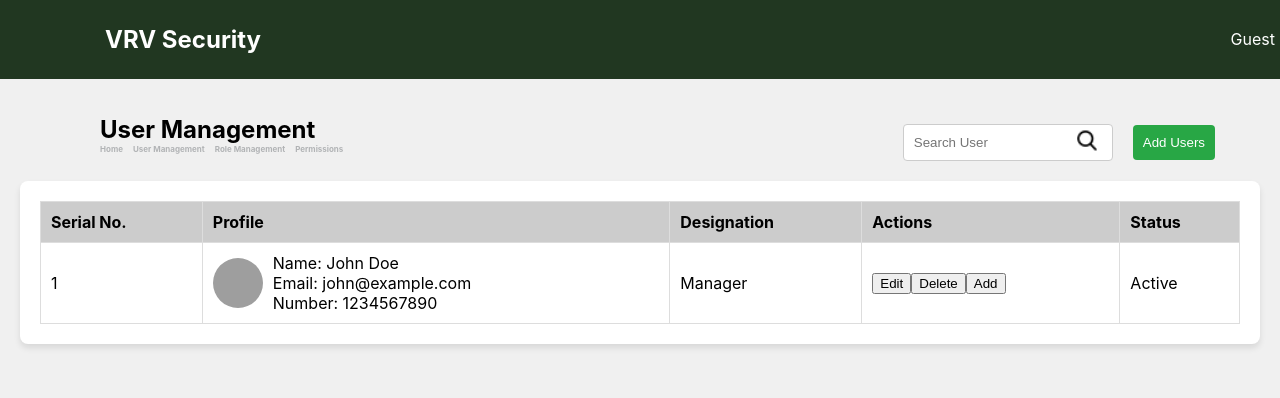
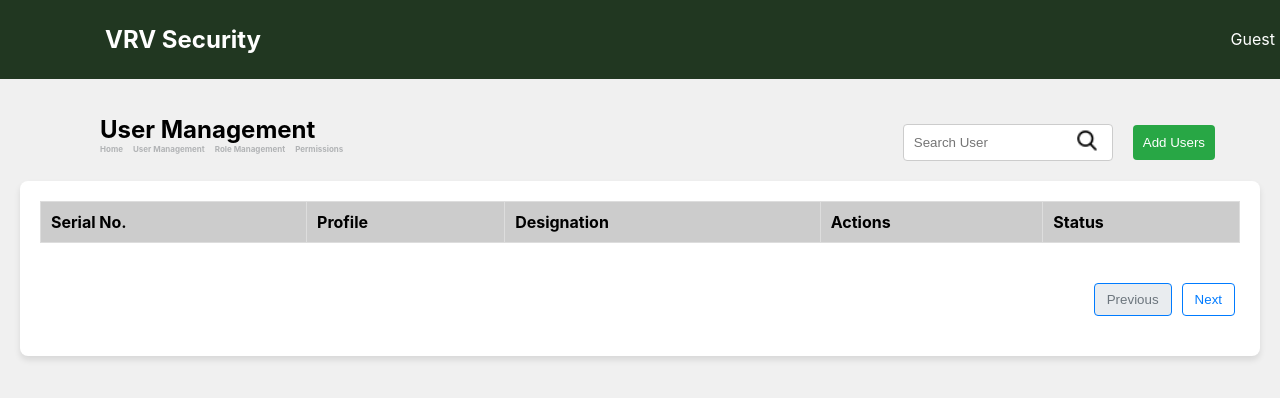
Before and after one commit to niteshmandall/vrvusermanageapp, a React (Create React App) app: page /dashboard in a window 1280 px wide. Shown: the top 398 px of the page. Built offline with nearby package versions, Linux system fonts and the light colour scheme; grey boxes are pictures that could not be loaded.

Commit message:
pagination work

```diff
--- /dev/null
+++ b/src/component/Pagination.css
@@ -0,0 +1,33 @@
+.pagination {
+  display: flex;
+  justify-content: flex-end; /* Align pagination to the right */
+  align-items: center; /* Center vertically */
+  margin: 20px 0; /* Add some margin above and below */
+}
+
+.pagination-button {
+  margin: 0 5px; /* Add space between buttons */
+  padding: 8px 12px; /* Add padding for better click area */
+  border: 1px solid #007bff; /* Border color */
+  background-color: #fff; /* Background color */
+  color: #007bff; /* Text color */
+  cursor: pointer; /* Pointer cursor on hover */
+  border-radius: 4px; /* Rounded corners */
+  transition: background-color 0.3s, color 0.3s; /* Transition for hover effect */
+}
+
+.pagination-button:hover {
+  background-color: #007bff; /* Change background on hover */
+  color: #fff; /* Change text color on hover */
+}
+
+.pagination-button:disabled {
+  background-color: #e9ecef; /* Light gray background for disabled */
+  color: #6c757d; /* Gray text for disabled */
+  cursor: not-allowed; /* Not allowed cursor for disabled */
+}
+
+.active {
+  background-color: #007bff; /* Active page button color */
+  color: #fff; /* Active page text color */
+}
--- /dev/null
+++ b/src/component/Pagination.js
@@ -0,0 +1,83 @@
+import React from "react";
+import "./Pagination.css";
+
+const Pagination = ({
+  totalItems,
+  itemsPerPage,
+  currentPage,
+  onPageChange,
+}) => {
+  const totalPages = Math.ceil(totalItems / itemsPerPage);
+  const maxVisiblePages = 5; // Maximum number of visible page buttons
+
+  const handlePageChange = (page) => {
+    if (page >= 1 && page <= totalPages) {
+      onPageChange(page);
+    }
+  };
+
+  // Create an array to hold the page numbers to display
+  const pageNumbers = [];
+  if (totalPages <= maxVisiblePages) {
+    // If total pages are less than or equal to maxVisiblePages, show all
+    for (let i = 1; i <= totalPages; i++) {
+      pageNumbers.push(i);
+    }
+  } else {
+    // Show first page
+    pageNumbers.push(1);
+
+    // Show ellipsis if needed
+    if (currentPage > 3) {
+      pageNumbers.push("...");
+    }
+
+    // Show pages around the current page
+    const startPage = Math.max(2, currentPage - 1);
+    const endPage = Math.min(totalPages - 1, currentPage + 1);
+    for (let i = startPage; i <= endPage; i++) {
+      pageNumbers.push(i);
+    }
+
+    // Show ellipsis if needed
+    if (currentPage < totalPages - 2) {
+      pageNumbers.push("...");
+    }
+
+    // Show last page
+    pageNumbers.push(totalPages);
+  }
+
+  return (
+    <div className="pagination">
+      <button
+        onClick={() => handlePageChange(currentPage - 1)}
+        disabled={currentPage === 1}
+        className="pagination-button"
+      >
+        Previous
+      </button>
+      {pageNumbers.map((number, index) => (
+        <button
+          key={index}
+          onClick={() => typeof number === "number" && handlePageChange(number)}
+          className={`pagination-button ${
+            currentPage === number ? "active" : ""
+          }`}
+          disabled={typeof number === "string"} // Disable ellipsis
+        >
+          {number}
+        </button>
+      ))}
+      <button
+        onClick={() => handlePageChange(currentPage + 1)}
+        disabled={currentPage === totalPages}
+        className="pagination-button"
+      >
+        Next
+      </button>
+    </div>
+  );
+};
+
+export default Pagination;
--- a/src/component/Permission.css
+++ b/src/component/Permission.css
@@ -60,7 +60,7 @@ input[type="checkbox"] {
 .button-container {
   margin-top: 20px; /* Space above the button container */
   display: flex; /* Use flexbox for button alignment */
-  justify-content: center; /* Center the buttons */
+  justify-content: flex-end; /* Align buttons to the right */
 }
 
 .add-role-btn,
--- a/src/component/Permission.js
+++ b/src/component/Permission.js
@@ -1,49 +1,38 @@
-import React, { useState } from "react";
+import React, { useState, useEffect } from "react";
+import Pagination from "./Pagination"; // Import the Pagination component
 import "./Permission.css";
 
-function Permission() {
-  const [roles, setRoles] = useState([
-    {
-      name: "Manager",
-      permissions: { read: false, write: false, delete: false },
-    },
-    {
-      name: "Staff",
-      permissions: { read: false, write: false, delete: false },
-    },
-    {
-      name: "LeadTeam",
-      permissions: { read: false, write: false, delete: false },
-    },
-  ]);
+function Permission({ roles, saveUserDetails, onSave }) {
+  const [updatedRoles, setUpdatedRoles] = useState(roles);
+  const [currentPage, setCurrentPage] = useState(1);
+  const itemsPerPage = 5;
+
+  // Update local state when roles prop changes
+  useEffect(() => {
+    setUpdatedRoles(roles);
+  }, [roles]);
+
+  const handleRoleNameChange = (index, newName) => {
+    const newRoles = [...updatedRoles];
+    newRoles[index].designation = newName;
+    setUpdatedRoles(newRoles);
+  };
 
   const handlePermissionChange = (roleIndex, permission) => {
-    setRoles((prevRoles) =>
-      prevRoles.map((role, index) =>
-        index === roleIndex
-          ? {
-              ...role,
-              permissions: {
-                ...role.permissions,
-                [permission]: !role.permissions[permission],
-              },
-            }
-          : role
-      )
-    );
-  };
-
-  const handleRoleNameChange = (index, value) => {
-    const updatedRoles = [...roles];
-    updatedRoles[index].name = value;
-    setRoles(updatedRoles);
+    const newRoles = [...updatedRoles];
+    newRoles[roleIndex].permissions[permission] =
+      !newRoles[roleIndex].permissions[permission];
+    setUpdatedRoles(newRoles);
   };
 
   const saveRoles = () => {
-    // Logic to save roles (e.g., send to backend or update state)
-    console.log("Roles saved:", roles);
-    alert("Roles saved successfully!"); // Placeholder for actual save logic
+    onSave(updatedRoles);
   };
+
+  // Calculate the current roles to display
+  const indexOfLastRole = currentPage * itemsPerPage;
+  const indexOfFirstRole = indexOfLastRole - itemsPerPage;
+  const currentRoles = updatedRoles.slice(indexOfFirstRole, indexOfLastRole);
 
   return (
     <div className="permission-box">
@@ -58,12 +47,12 @@ function Permission() {
             </tr>
           </thead>
           <tbody>
-            {roles.map((role, index) => (
+            {currentRoles.map((role, index) => (
               <tr key={index}>
                 <td>
                   <input
                     type="text"
-                    value={role.name}
+                    value={role.designation}
                     onChange={(e) =>
                       handleRoleNameChange(index, e.target.value)
                     }
@@ -95,11 +84,20 @@ function Permission() {
             ))}
           </tbody>
         </table>
-        <div className="button-container">
+        <div
+          className="button-container"
+          style={{ justifyContent: "flex-end" }}
+        >
           <button onClick={saveRoles} className="save-role-btn">
             Save
           </button>
         </div>
+        <Pagination
+          totalItems={updatedRoles.length}
+          itemsPerPage={itemsPerPage}
+          currentPage={currentPage}
+          onPageChange={setCurrentPage}
+        />
       </div>
     </div>
   );
--- a/src/component/RoleManagement.css
+++ b/src/component/RoleManagement.css
@@ -78,3 +78,9 @@
 .action-btn.delete-btn {
   background-color: #f44336; /* Red */
 }
+
+.button-container {
+  margin-top: 20px; /* Space above the button container */
+  display: flex; /* Use flexbox for button alignment */
+  justify-content: flex-end; /* Align buttons to the right */
+}
--- a/src/component/RoleManagement.js
+++ b/src/component/RoleManagement.js
@@ -1,7 +1,44 @@
-import React from "react";
+import React, { useState } from "react";
+import Pagination from "./Pagination"; // Import the Pagination component
 import "./RoleManagement.css";
 
-function RoleManagement() {
+function RoleManagement({ roles, saveUserDetails, onSave }) {
+  const [isSaving, setIsSaving] = useState(false);
+  const [saveMessage, setSaveMessage] = useState("");
+  const [updatedRoles, setUpdatedRoles] = useState(roles);
+  const [currentPage, setCurrentPage] = useState(1);
+  const itemsPerPage = 5;
+
+  const handleRoleChange = (index, newName) => {
+    const newRoles = [...updatedRoles];
+    newRoles[index].name = newName;
+    setUpdatedRoles(newRoles);
+  };
+
+  const handleEmailChange = (index, newEmail) => {
+    const newRoles = [...updatedRoles];
+    newRoles[index].email = newEmail;
+    setUpdatedRoles(newRoles);
+  };
+
+  const handleContactChange = (index, newContact) => {
+    const newRoles = [...updatedRoles];
+    newRoles[index].contactNo = newContact;
+    setUpdatedRoles(newRoles);
+  };
+
+  const handleSave = () => {
+    setIsSaving(true);
+    onSave(updatedRoles);
+    setSaveMessage("Roles saved successfully!");
+    setIsSaving(false);
+  };
+
+  // Calculate the current roles to display
+  const indexOfLastRole = currentPage * itemsPerPage;
+  const indexOfFirstRole = indexOfLastRole - itemsPerPage;
+  const currentRoles = updatedRoles.slice(indexOfFirstRole, indexOfLastRole);
+
   return (
     <div className="role-management-container">
       <div className="role-management">
@@ -9,26 +46,53 @@ function RoleManagement() {
           <thead>
             <tr>
               <th>Name</th>
-              <th>Profile</th>
+              <th>Profile (Email, Contact No)</th>
               <th>Designation</th>
               <th>Permission (R, W, D)</th>
               <th>Actions</th>
             </tr>
           </thead>
           <tbody>
-            <tr>
-              <td>John Doe</td>
+            {currentRoles.map((role, index) => (
+              <tr key={index}>
                 <td>
-                <li>Email:</li>
-                <li>ContactNo:</li>
-                <li>Upload here Image:</li>
+                  <input
+                    type="text"
+                    value={role.name}
+                    onChange={(e) => handleRoleChange(index, e.target.value)}
+                    placeholder="Enter role name"
+                  />
                 </td>
-              <td>Manager</td>
+                <td>
+                  <div>
+                    <input
+                      type="email"
+                      value={role.email || ""}
+                      onChange={(e) => handleEmailChange(index, e.target.value)}
+                      placeholder="Enter email"
+                    />
+                    <input
+                      type="text"
+                      value={role.contactNo || ""}
+                      onChange={(e) =>
+                        handleContactChange(index, e.target.value)
+                      }
+                      placeholder="Enter contact number"
+                    />
+                  </div>
+                </td>
+                <td>{role.designation || "N/A"}</td>
                 <td>
                   <div className="permissions">
-                  <span className="read">R</span>
-                  <span className="write">W</span>
-                  <span className="delete">D</span>
+                    <span className="read">
+                      {role.permissions.read ? "R" : "-"}
+                    </span>
+                    <span className="write">
+                      {role.permissions.write ? "W" : "-"}
+                    </span>
+                    <span className="delete">
+                      {role.permissions.delete ? "D" : "-"}
+                    </span>
                   </div>
                 </td>
                 <td>
@@ -36,31 +100,28 @@ function RoleManagement() {
                   <button className="action-btn delete-btn">Delete</button>
                 </td>
               </tr>
-            <tr>
-              <td>Jane Smith</td>
-              <td>
-                <li>Email:</li>
-                <li>ContactNo:</li>
-                <li>Upload here Image:</li>
-              </td>
-              <td>Team Lead</td>
-              <td>
-                <div className="permissions">
-                  <span className="read">R</span>
-                  <span className="write">W</span>
-                  <span className="delete disabled">D</span>
-                </div>
-              </td>
-              <td>
-                <button className="action-btn edit-btn">Edit</button>
-                <button className="action-btn delete-btn">Delete</button>
-              </td>
-            </tr>
+            ))}
           </tbody>
         </table>
-        <div className="button-container">
-          <button className="save-role-btn">Save</button>
+        <div
+          className="button-container"
+          style={{ justifyContent: "flex-end" }}
+        >
+          <button
+            className="save-role-btn"
+            onClick={handleSave}
+            disabled={isSaving}
+          >
+            {isSaving ? "Saving..." : "Save"}
+          </button>
         </div>
+        {saveMessage && <p className="save-message">{saveMessage}</p>}
+        <Pagination
+          totalItems={updatedRoles.length}
+          itemsPerPage={itemsPerPage}
+          currentPage={currentPage}
+          onPageChange={setCurrentPage}
+        />
       </div>
     </div>
   );
--- a/src/component/UserManageMent.js
+++ b/src/component/UserManageMent.js
@@ -9,17 +9,71 @@ import LoginSignUp from "./LoginSignUp";
 function UserManageMent() {
   const [activeComponent, setActiveComponent] = useState("userdetails");
   const [currentLinkName, setCurrentLinkName] = useState("User Management");
+  const [users, setUsers] = useState([]);
+  const [roles, setRoles] = useState([]);
+
+  const addUser = () => {
+    const newUser = {
+      name: "",
+      email: "",
+      number: "",
+      designation: "",
+    };
+
+    setUsers((prevUsers) => [...prevUsers, newUser]);
+
+    setRoles((prevRoles) => [
+      ...prevRoles,
+      {
+        name: "",
+        email: "",
+        contactNo: "",
+        designation: "",
+        permissions: { read: false, write: false, delete: false },
+      },
+    ]);
+  };
+
+  const saveUserDetails = (index, userDetails) => {
+    const updatedUsers = [...users];
+    updatedUsers[index] = userDetails;
+    setUsers(updatedUsers);
+  };
+
+  const handleSaveRoles = (updatedRoles) => {
+    setRoles(updatedRoles); // Update roles in parent state
+  };
+
+  const handleSavePermissions = (updatedPermissions) => {
+    const updatedRoles = roles.map((role, index) => ({
+      ...role,
+      permissions: updatedPermissions[index]?.permissions || role.permissions,
+    }));
+    setRoles(updatedRoles);
+  };
 
   const renderComponent = () => {
     switch (activeComponent) {
       case "/":
         return <LoginSignUp />;
       case "userdetails":
-        return <UserManageMentDetails />;
+        return <UserManageMentDetails users={users} />;
       case "roles":
-        return <RoleManagement />;
+        return (
+          <RoleManagement
+            roles={roles}
+            saveUserDetails={saveUserDetails}
+            onSave={handleSaveRoles}
+          />
+        );
       case "permissions":
-        return <Permission />;
+        return (
+          <Permission
+            roles={roles}
+            saveUserDetails={saveUserDetails}
+            onSave={handleSavePermissions}
+          />
+        );
       default:
         return null;
     }
@@ -79,7 +133,9 @@ function UserManageMent() {
             </button>
           </div>
           <div className="addbtn">
-            <button className="btn">Add Users</button>
+            <button className="btn" onClick={addUser}>
+              Add Users
+            </button>
           </div>
         </div>
       </div>
--- a/src/component/UserManageMentDetails.js
+++ b/src/component/UserManageMentDetails.js
@@ -1,7 +1,45 @@
-import React from "react";
+import React, { useState, useEffect } from "react";
+import Pagination from "./Pagination"; // Import the Pagination component
 import "./UserManagementDetails.css";
 
-function UserManagementDetails() {
+function UserManagementDetails({ users }) {
+  const [userStatuses, setUserStatuses] = useState([]);
+  const [currentPage, setCurrentPage] = useState(1);
+  const itemsPerPage = 5;
+
+  // Load saved statuses from local storage or initialize them from users
+  useEffect(() => {
+    const savedStatuses =
+      JSON.parse(localStorage.getItem("userStatuses")) || {};
+    const initialStatuses = users.map(
+      (user) => savedStatuses[user.id] || user.status || "Active"
+    );
+    setUserStatuses(initialStatuses);
+  }, [users]);
+
+  const handleStatusChange = (index, event) => {
+    const newStatus = event.target.value;
+
+    // Update the state for this user
+    setUserStatuses((prevStatuses) => {
+      const updatedStatuses = [...prevStatuses];
+      updatedStatuses[index] = newStatus;
+
+      // Save updated statuses in local storage
+      const savedStatuses =
+        JSON.parse(localStorage.getItem("userStatuses")) || {};
+      savedStatuses[users[index].id] = newStatus; // Persist status by user ID
+      localStorage.setItem("userStatuses", JSON.stringify(savedStatuses));
+
+      return updatedStatuses;
+    });
+  };
+
+  // Calculate the current users to display
+  const indexOfLastUser = currentPage * itemsPerPage;
+  const indexOfFirstUser = indexOfLastUser - itemsPerPage;
+  const currentUsers = users.slice(indexOfFirstUser, indexOfLastUser);
+
   return (
     <div className="userdetails-container">
       <div className="userdetails">
@@ -16,32 +54,48 @@ function UserManagementDetails() {
             </tr>
           </thead>
           <tbody>
-            <tr>
-              <td>1</td>
+            {currentUsers.map((user, index) => (
+              <tr key={user.id || index}>
+                <td>{indexOfFirstUser + index + 1}</td>
                 <td>
                   <div className="profile-info">
-                  <img
-                    src="profile-pic-url"
-                    alt="Profile"
-                    className="profile-pic"
-                  />
                     <div className="profile-details">
-                    <p>Name: John Doe</p>
-                    <p>Email: john@example.com</p>
-                    <p>Number: 1234567890</p>
+                      <p>Name: {user.name || "N/A"}</p>
+                      <p>Email: {user.email || "N/A"}</p>
+                      <p>Number: {user.contactNo || "N/A"}</p>
                     </div>
                   </div>
                 </td>
-              <td>Manager</td>
+                <td>{user.designation || "N/A"}</td>
                 <td>
                   <button>Edit</button>
                   <button>Delete</button>
                   <button>Add</button>
                 </td>
-              <td>Active</td>
+                <td>
+                  <select
+                    value={userStatuses[index]}
+                    onChange={(e) => handleStatusChange(index, e)}
+                  >
+                    <option value="Active">Active</option>
+                    <option value="Inactive">Inactive</option>
+                  </select>
+                </td>
               </tr>
+            ))}
           </tbody>
         </table>
+        <div
+          className="button-container"
+          style={{ justifyContent: "flex-end" }}
+        >
+          <Pagination
+            totalItems={users.length}
+            itemsPerPage={itemsPerPage}
+            currentPage={currentPage}
+            onPageChange={setCurrentPage}
+          />
+        </div>
       </div>
     </div>
   );
--- a/src/component/UserManagementDetails.css
+++ b/src/component/UserManagementDetails.css
@@ -43,3 +43,9 @@
   background-color: rgba(128, 128, 128, 0.403);
   font-weight: bold;
 }
+
+.button-container {
+  margin-top: 20px; /* Space above the button container */
+  display: flex; /* Use flexbox for button alignment */
+  justify-content: flex-end; /* Align buttons to the right */
+}
```
Lines whose indentation alone changed are shown as unchanged.
